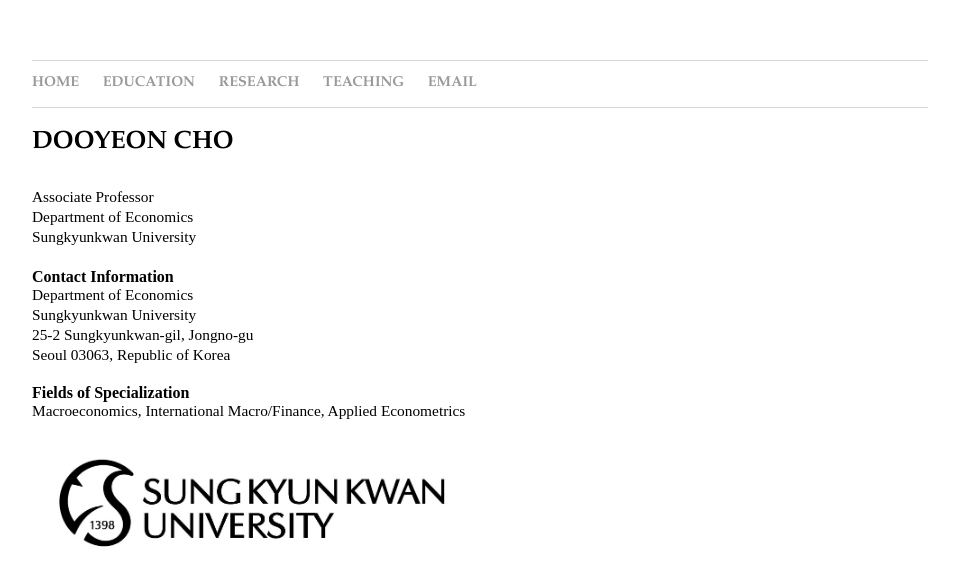
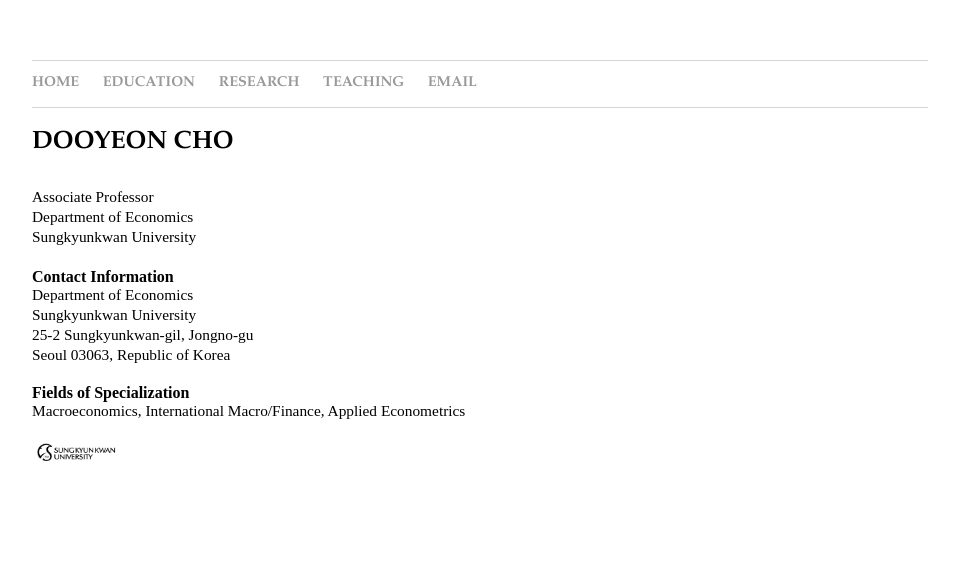
Before and after one commit to dooyeoncho/dooyeoncho.github.io, a Jekyll site: the page built from index.html, in a window 1280 px wide. Shown: the top 586 px of the page, without its empty margins (160-1119 px from the left). Built offline with Jekyll 4.4.1, drawn with Linux system fonts in a browser that asks for light colours.

Commit message:
Update index.html

```diff
--- a/index.html
+++ b/index.html
@@ -24,5 +24,5 @@
 		</div>&nbsp;
 
 	<div>
- <img src="/docs/skuu.jpg" width="50%" height="50%">
+ <img src="/docs/skuu.jpg" width="10%" height="10%">
 </div>&nbsp;
```
